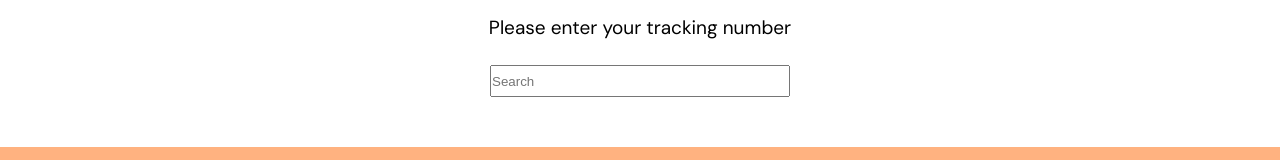
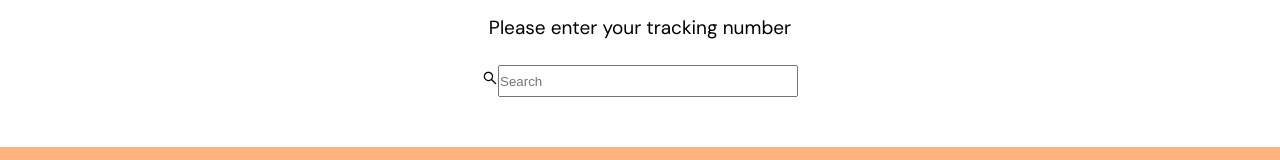
Before and after one commit to Pickbox-Project/Pickbox-frontend, a React (Create React App) app: page /tracking in a window 1280 px wide. Shown: the part 177-337 px from the top of the page. Built offline with nearby package versions, Linux system fonts and the light colour scheme.

Commit message:
Started working on the Tracking Component

```diff
--- a/src/Components/Tracking/Tracking.jsx
+++ b/src/Components/Tracking/Tracking.jsx
@@ -1,5 +1,6 @@
 import React from "react";
 import "./Tracking.css";
+import { AiOutlineSearch } from "react-icons/ai";
 
 const Tracking = () => {
   return (
@@ -9,6 +10,7 @@ const Tracking = () => {
         <p>Please enter your tracking number</p>
       </div>
       <div className="tracking-input">
+        <AiOutlineSearch />
         <input type="search" placeholder="Search" />
       </div>
     </div>
```
